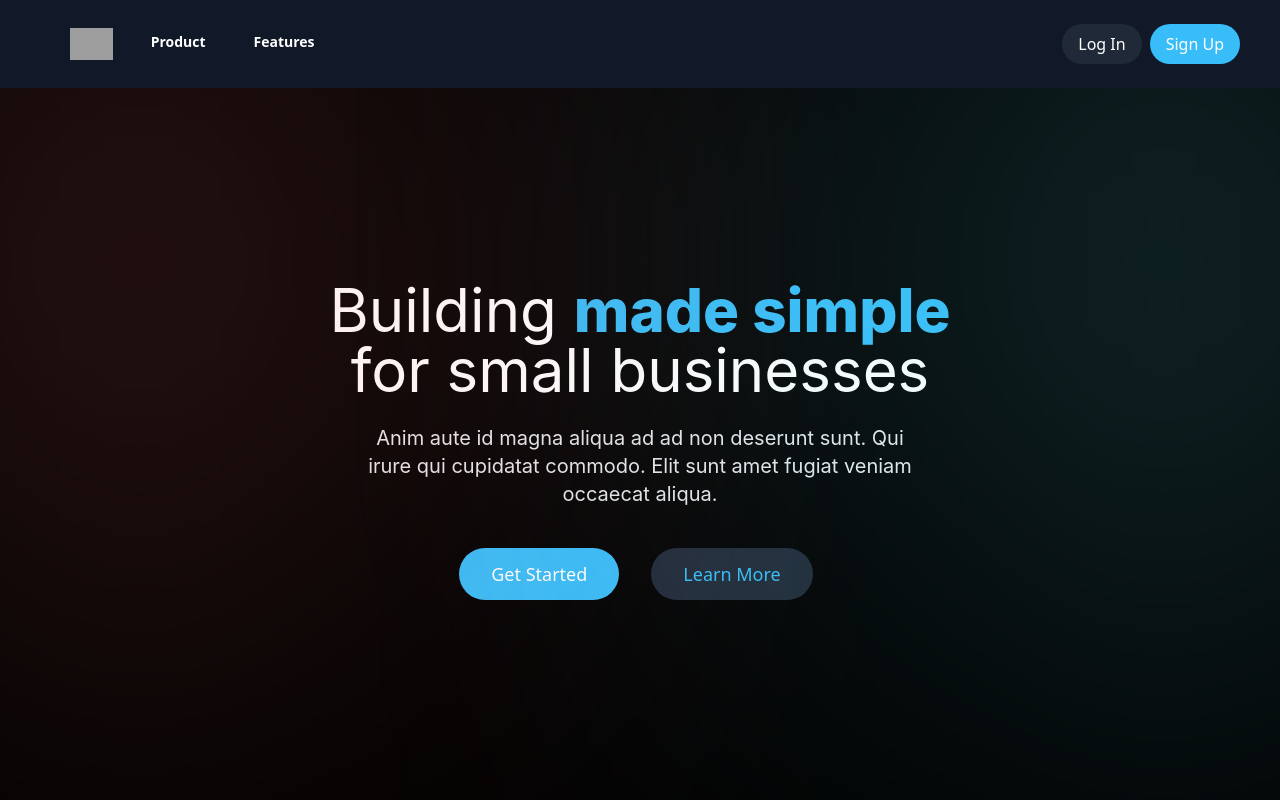
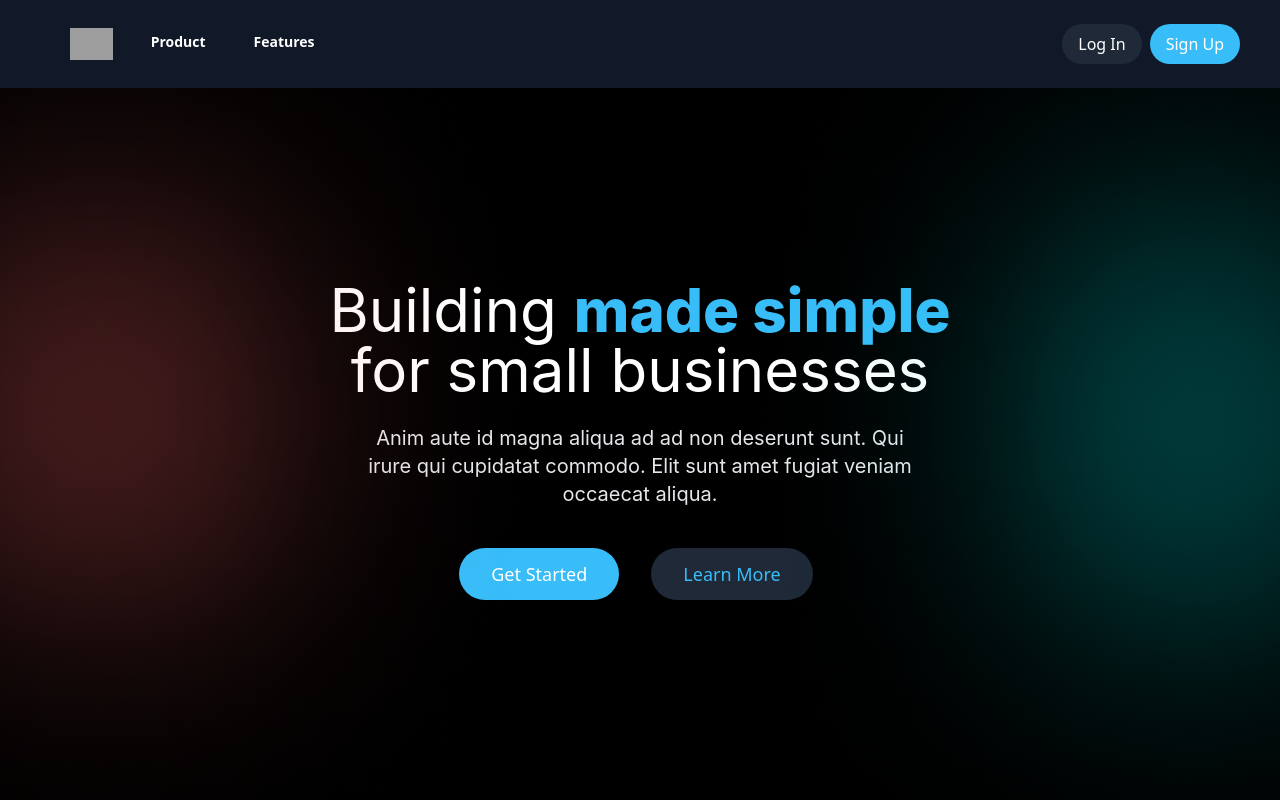
Before and after one commit to mohammadkaif11/templateui, a Next.js app: page / in a window 1280 px wide. Shown: the top 800 px of the page. Built offline with nearby package versions, Linux system fonts and the light colour scheme; grey boxes are pictures that could not be loaded.

Commit message:
fixed-hero

```diff
--- a/components/Hero.tsx
+++ b/components/Hero.tsx
@@ -21,7 +21,7 @@ export default function Hero({
   const [mobileMenuOpen, setMobileMenuOpen] = useState(false);
 
   return (
-    <div className="bg-black">
+    <div className="bg-black relative">
       <header className="absolute inset-x-0 top-0 z-50 bg-gray-900">
         <nav
           className="flex items-center justify-between p-6 lg:px-8"
@@ -132,11 +132,11 @@ export default function Hero({
           </Dialog.Panel>
         </Dialog>
       </header>
-      <div className="relative bg-black isolate  pt-14 sm:px-3 max-w-[1596px] mx-auto">
-        <div className="w-full h-full absolute">
-          <div className="lg:w-1/8 lg:h-11/12 lg:blur-[270px] md:w-1/5  md:h-1/2 md:blur-[270px]  left-0 top-[0] absolute bg-red-400  rounded-full blur-[220px] w-1/2 h-1/2" />
-          <div className="lg:w-1/8 lg:h-11/12 lg:blur-[270px] md:w-1/5 md:h-1/2 md:blur-[270px]  right-0 top-0 absolute bg-cyan-300  rounded-full blur-[220px] w-1/2 h-1/2" />
-        </div>
+      <div className="bg-black isolate  pt-14 sm:px-3 max-w-[1596px] mx-auto">
+          <img src="./heroRed.png" className="absolute   left-0" />
+          <img src="./heroCyan.png" className="absolute  right-0" />
+
+
         <div className="py-32  sm:py-48 lg:py-56">
           <div className="mx-auto text-center max-w-3xl">
             <h1 className="text-6xl  font-inter font-meduim text-white">
```
Also changed, not shown: public/heroCyan.png (added), public/heroRed.png (added).
